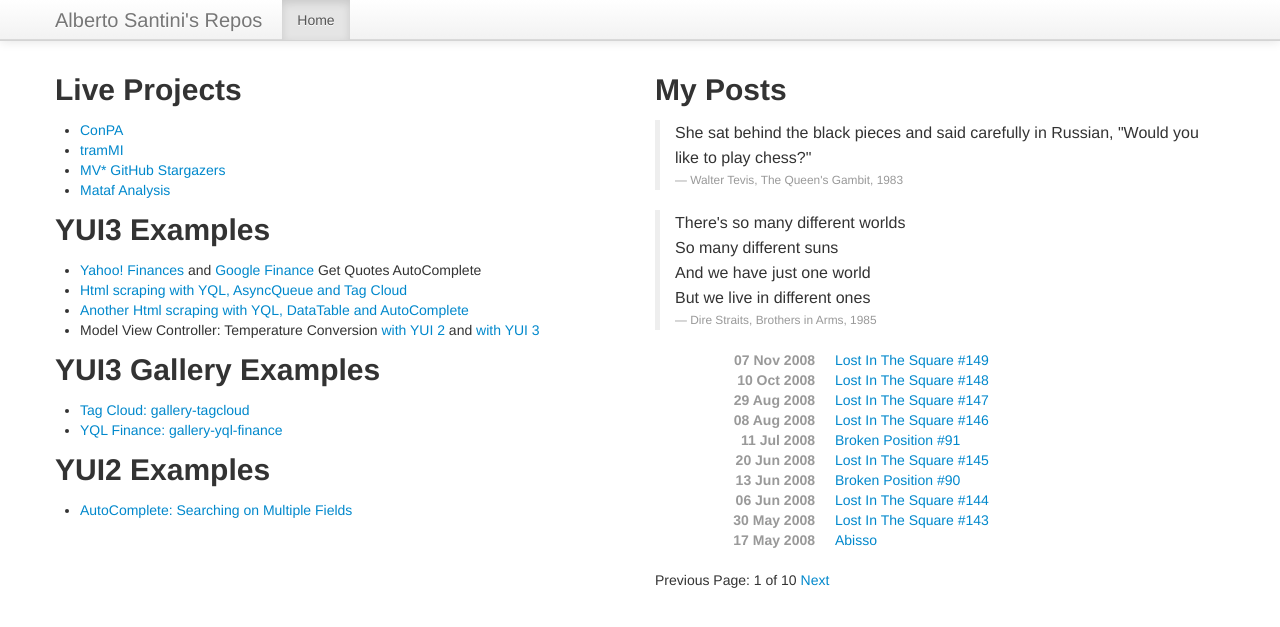
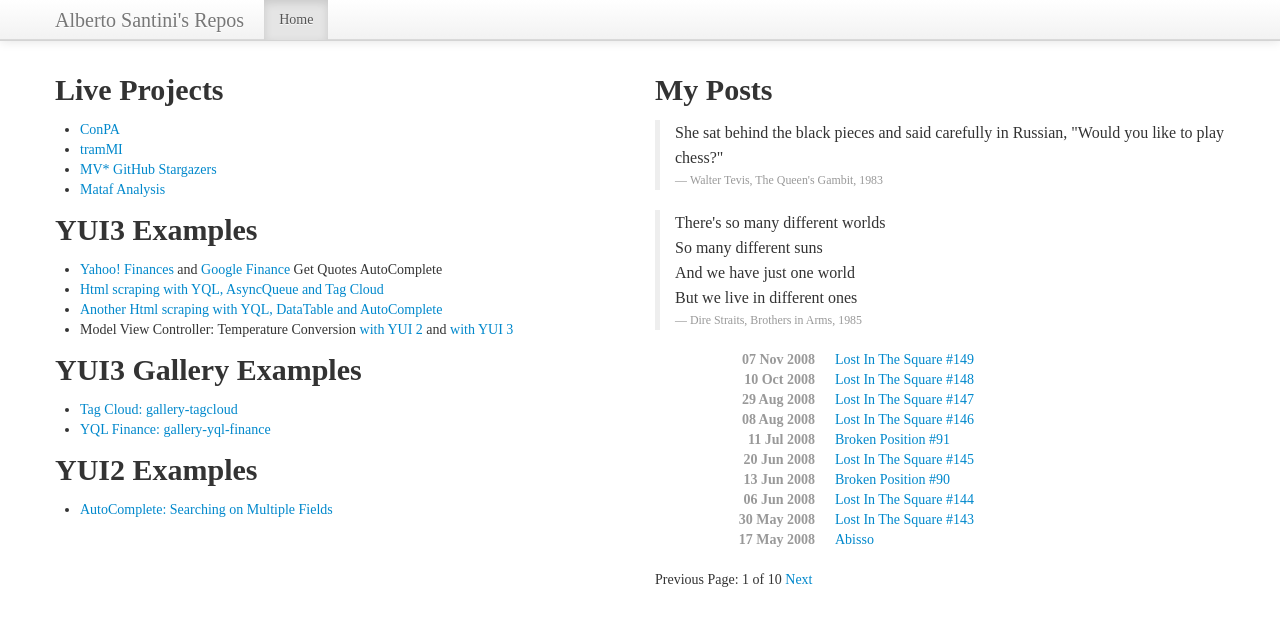
Before and after one commit to albertosantini/albertosantini.github.com, a Jekyll site: the page built from index.html, in a window 1280 px wide. Shown: the top 627 px of the page. Built offline with Jekyll 4.4.1, drawn with Linux system fonts in a browser that asks for light colours; the list of posts is cut into pages by our own code.

Commit message:
Add source-code-pro font.

```diff
--- a/_layouts/default.html
+++ b/_layouts/default.html
@@ -10,11 +10,14 @@
 
     <!-- <link rel="shortcut icon" href="icon.png" /> -->
 
+    <script src="http://use.edgefonts.net/source-code-pro.js"></script>
+
     <link href="/css/bootstrap.min.css" rel="stylesheet">
     <link href="/css/bootstrap-responsive.min.css" rel="stylesheet">
     <style>
         body {
             padding-top: 60px;
+            font-family: source-code-pro, serif;
         }
     </style>
 
```
